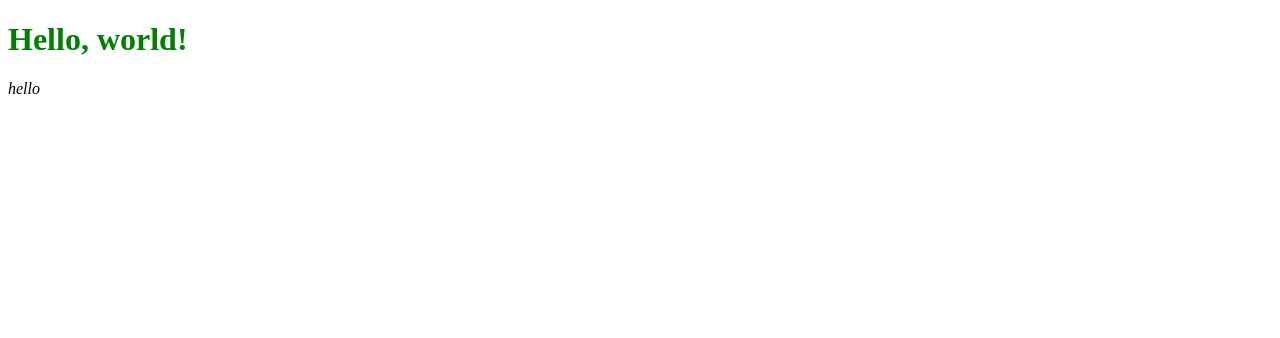
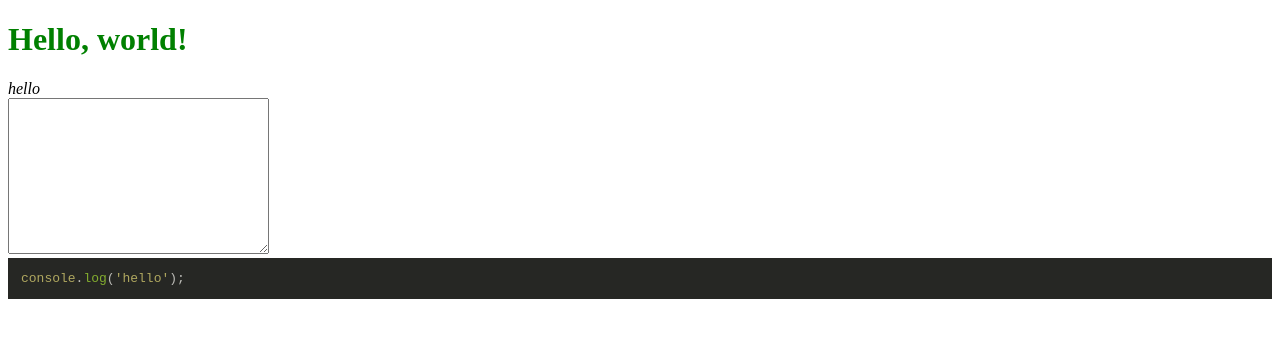
Before and after one commit to ryym/type-in-code, a Vue app: page / in a window 1280 px wide. Shown: the top 338 px of the page. Built offline with nearby package versions, Linux system fonts and the light colour scheme.

Commit message:
feat: Start prototype in Vue

```diff
--- a/index.html
+++ b/index.html
@@ -3,8 +3,12 @@
 <head>
   <meta charset="UTF-8">
   <title>Type in Code</title>
+  <link rel="stylesheet" href="https://cdnjs.cloudflare.com/ajax/libs/highlight.js/9.11.0/styles/monokai-sublime.min.css">
 </head>
 <body>
   <div id="app"></div>
+
+  <!-- TODO: ちゃんとする。 -->
+  <script src="https://cdnjs.cloudflare.com/ajax/libs/highlight.js/9.11.0/highlight.min.js"></script>
 </body>
 </html>
--- a/src/app.vue
+++ b/src/app.vue
@@ -2,11 +2,18 @@
   <div>
     <h1>Hello, {{name}}!</h1>
     <div v-html="html"></div>
+    <screen></screen>
   </div>
 </template>
 
 <script>
+import Screen from './screen';
+
 export default {
+  components: {
+    Screen,
+  },
+
   data() {
     return {name: 'world', html: '<em>hello</em>'};
   },
--- /dev/null
+++ b/src/code-block.vue
@@ -0,0 +1,18 @@
+<template>
+  <pre><code :class="langClasses" v-html="codeHtml"></code></pre>
+</template>
+
+<script>
+export default {
+  props: ['lang', 'codeHtml'],
+
+  computed: {
+    langClasses() {
+      return {
+        hljs: true,
+        [`language-${this.lang}`]: true,
+      };
+    },
+  },
+};
+</script>
--- a/src/index.js
+++ b/src/index.js
@@ -1,5 +1,8 @@
 import Vue from 'vue';
 import app from './App';
 
+// XXX: temporary
+// import '../proto/highlight.pack.js';
+
 const App = Vue.extend(app);
 new App().$mount('#app');
--- /dev/null
+++ b/src/screen.vue
@@ -0,0 +1,82 @@
+<template>
+  <div>
+    <textarea id="input" cols="30" rows="10" @input="parseInput" ref="textarea"></textarea>
+    <div id="error"></div>
+    <div class="container">
+      <code-block lang="javascript" :code-html="codeHtml" />
+      <code-block class="display" lang="javascript" :code-html="inputHtml" />
+    </div>
+  </div>
+</template>
+
+<script>
+import CodeBlock from './code-block';
+
+export default {
+  components: {
+    CodeBlock,
+  },
+
+  mounted() {
+    if (typeof hljs === 'undefined') {
+      throw new Error('Highlight.js must be loaded');
+    }
+  },
+
+  data() {
+    const code = `console.log('hello');`;
+    const result = hljs.highlight('javascript', code, true);
+    return {
+      finalCode: code,
+      codeHtml: result.value,
+      inputHtml: '',
+    };
+  },
+
+  methods: {
+    parseInput(event) {
+      const code = event.target.value;
+      if (this.finalCode.indexOf(code) === -1) {
+        console.log('wrong input');
+        const lastIdx = code.length - 1;
+        this.$refs.textarea.value = code.substring(0, lastIdx);
+        return;
+      }
+
+      const result = hljs.highlight('javascript', code, true);
+      this.inputHtml = result.value;
+    },
+  },
+};
+</script>
+
+<style>
+/* XXX: Should use scoped styles */
+
+pre {
+  margin: 0;
+}
+
+.container {
+  position: relative;
+}
+
+.display {
+  position: absolute;
+  top: 0;
+  left: 0;
+  right: 0;
+  bottom: 0;
+  background-color: rgba(48, 48, 48, 0.3);
+}
+
+.display > code {
+  padding-right: 0;
+  background-color: transparent;
+}
+
+.code-cursor {
+  margin: 0 10px 0 0;
+  border-right: 1px white solid;
+}
+</style>
```
